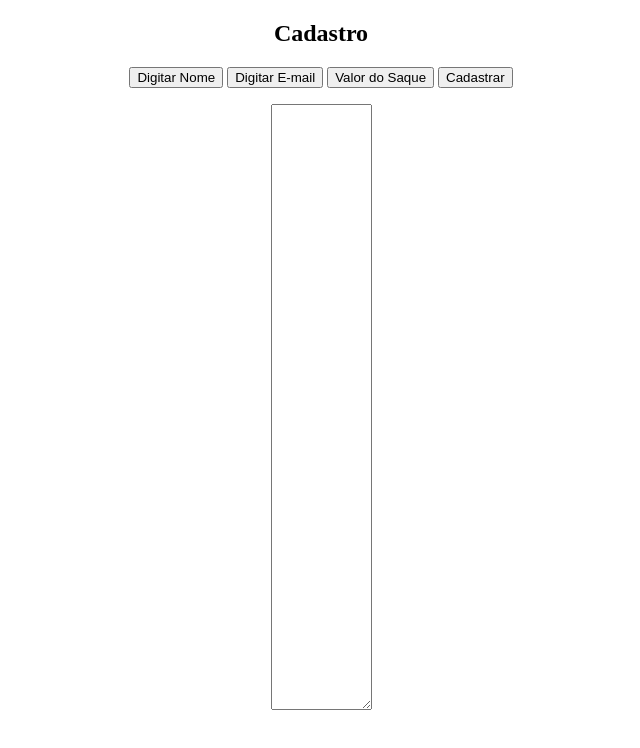
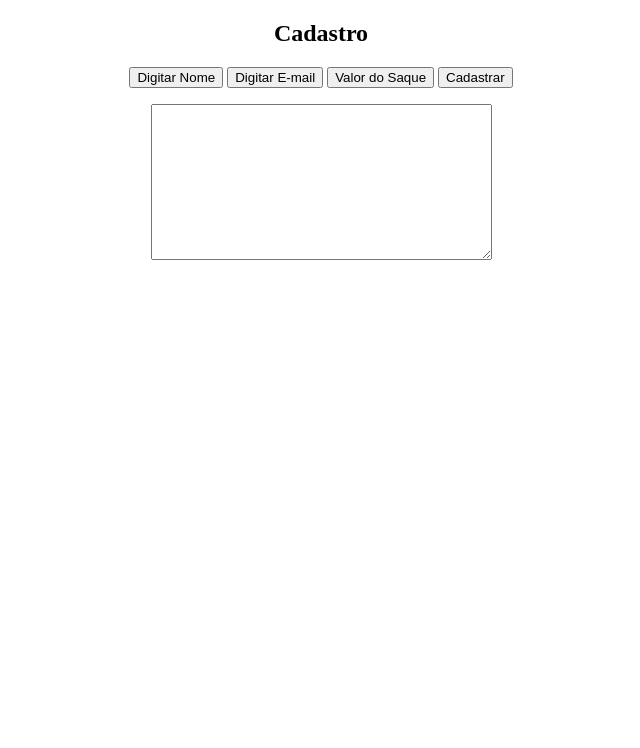
Before and after one commit to fellipemanaia/aulas_js, a plain HTML site: page funcoes_forms/index.html in a window 1280 px wide. Shown: the whole page, without its empty margins (319-959 px from the left). Drawn offline with Linux system fonts and the light colour scheme.

Commit message:
Update index.html

```diff
--- a/funcoes_forms/index.html
+++ b/funcoes_forms/index.html
@@ -4,7 +4,7 @@
     <meta charset="UTF-8">
     <meta http-equiv="X-UA-Compatible" content="IE=edge">
     <meta name="viewport" content="width=device-width, initial-scale=1.0">
-    <title>Document</title>
+    <title>Incrição</title>
     <script src="aula3.js"></script>
 </head>
 <body bgcolor="white">
@@ -16,7 +16,7 @@
             <input type="button" value="Digitar E-mail" onclick="email=prompt('Email', '')">
             <input type="button" value="Valor do Saque" onclick="saque=parseInt(prompt('Quanto quer sacar?',''))">
             <input type="button" value="Cadastrar" onclick="escrever(this.form.Area)">
-        </p> <textarea cols="10" rows="40" name="Area"></textarea>
+        </p> <textarea cols="40" rows="10" name="Area"></textarea>
     </div>
  </form>
 </body>
```
